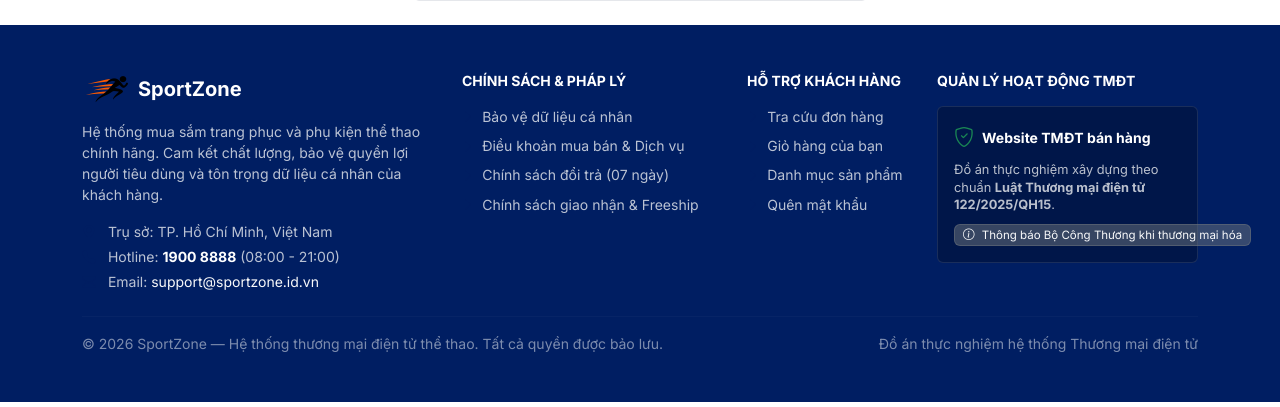
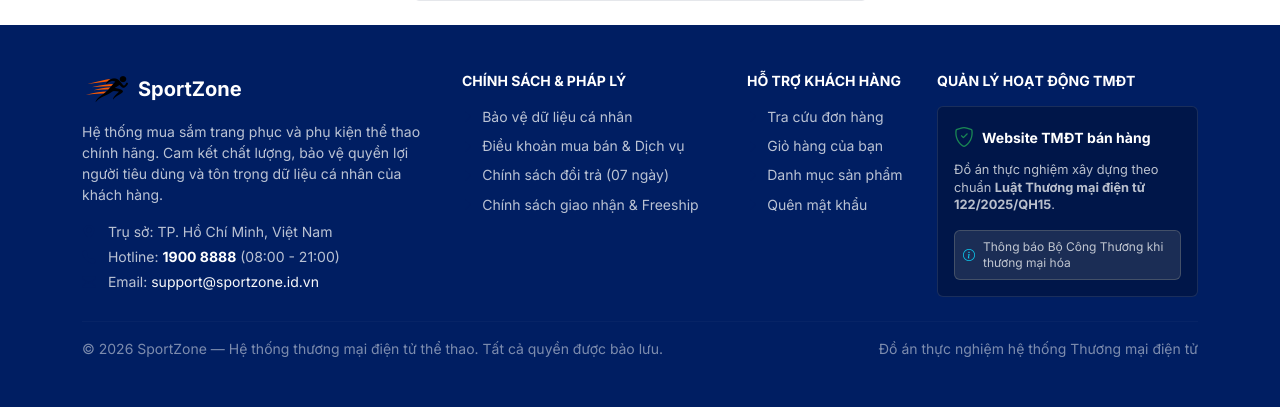
Before and after one commit to hoanghuy-arch/web-project-TMDT, a Flask app: a page that uses app/templates/base.html in a window 1280 px wide. Shown: the part 471-878 px from the top of the page. Run offline with Flask 3, Linux system fonts and the light colour scheme; tables that the repository leaves empty hold one stand-in row (values such as "Sample post"); some libraries are stand-ins or nearby versions.

Commit message:
fix(ui): prevent footer regulatory badge overflow by wrapping content neatly inside card

```diff
--- a/app/templates/base.html
+++ b/app/templates/base.html
@@ -180,11 +180,12 @@
               <i class="bi bi-shield-check text-success fs-5"></i>
               <strong class="text-white">Website TMĐT bán hàng</strong>
             </div>
-            <p class="mb-2" style="font-size: 0.8rem; line-height: 1.4;">
+            <p class="mb-3" style="font-size: 0.8rem; line-height: 1.4;">
               Đồ án thực nghiệm xây dựng theo chuẩn <strong>Luật Thương mại điện tử 122/2025/QH15</strong>.
             </p>
-            <div class="badge bg-secondary bg-opacity-50 text-light fw-normal py-1 px-2 border border-secondary border-opacity-50" style="font-size: 0.72rem;">
-              <i class="bi bi-info-circle me-1"></i> Thông báo Bộ Công Thương khi thương mại hóa
+            <div class="rounded p-2 bg-secondary bg-opacity-25 border border-secondary border-opacity-50 text-light text-opacity-75 d-flex align-items-center gap-2" style="font-size: 0.75rem; line-height: 1.3;">
+              <i class="bi bi-info-circle flex-shrink-0 text-info"></i>
+              <span>Thông báo Bộ Công Thương khi thương mại hóa</span>
             </div>
           </div>
         </div>
```
